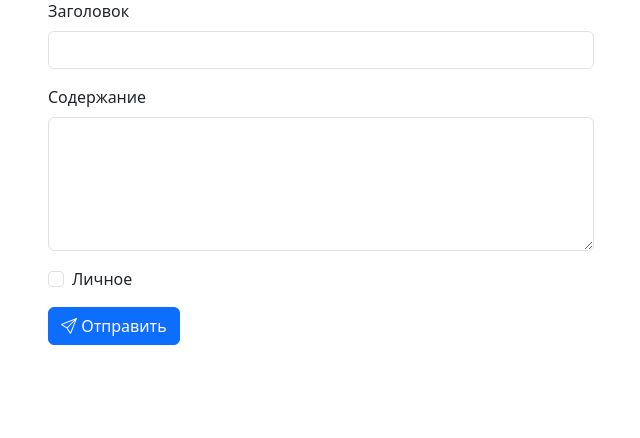
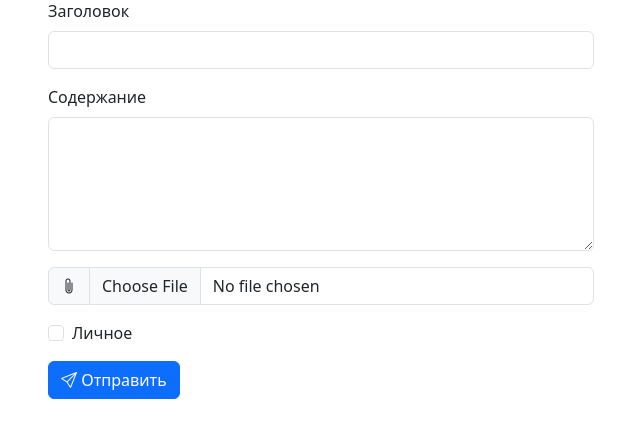
Before and after one commit to Ek2011/web_app, a Flask app: page /news in a window 1280 px wide. Shown: the part 97-535 px from the top of the page, without its empty margins (319-959 px from the left). Run offline with Flask 3, Linux system fonts and the light colour scheme; a user stored in the database is signed in.

Commit message:
файлы

```diff
--- a/forms/news.py
+++ b/forms/news.py
@@ -1,10 +1,11 @@
 from flask_wtf import FlaskForm
-from wtforms import StringField, TextAreaField, BooleanField, SubmitField
+from wtforms import StringField, TextAreaField, BooleanField, SubmitField, FileField
 from wtforms.validators import DataRequired
 
 
 class NewsForm(FlaskForm):
     title = StringField('Заголовок', validators=[DataRequired()])
     content = TextAreaField("Содержание")
+    file = FileField('Прикрепить документ')
     is_private = BooleanField("Личное")
     submit = SubmitField('Применить')
--- a/templates/base.html
+++ b/templates/base.html
@@ -61,9 +61,7 @@
         </nav>
     </div>
     </header>
-    <main role="main" class="container">
-        {% block content %}{% endblock %}
-    </main>
+    {% block content %}{% endblock %}
     <script src="https://cdn.jsdelivr.net/npm/bootstrap@5.3.8/dist/js/bootstrap.bundle.min.js"
      integrity="sha384-FKyoEForCGlyvwx9Hj09JcYn3nv7wiPVlz7YYwJrWVcXK/BmnVDxM+D2scQbITxI" crossorigin="anonymous"></script>
 </body>
--- a/templates/news.html
+++ b/templates/news.html
@@ -33,13 +33,19 @@
                 </div>
               {% endfor %}
             </div>
+            <div class="mb-3">
+              <div class="input-group">
+                <span class="input-group-text"><i class="bi bi-paperclip"></i></span>
+                {{ form.file(class="form-control") }}
+              </div>
+            </div>
             <div class="mb-3 form-check">
               {{ form.is_private(class="form-check-input") }}
               {{ form.is_private.label(class="form-check-label") }}
             </div>
             <button type="submit" class="btn btn-primary">
-    <i class="bi bi-send"></i> Отправить
-</button>
+              <i class="bi bi-send"></i> Отправить
+            </button>
             {% if message %}
               <div class="alert alert-info mt-3" role="alert">
                 {{ message }}
```
